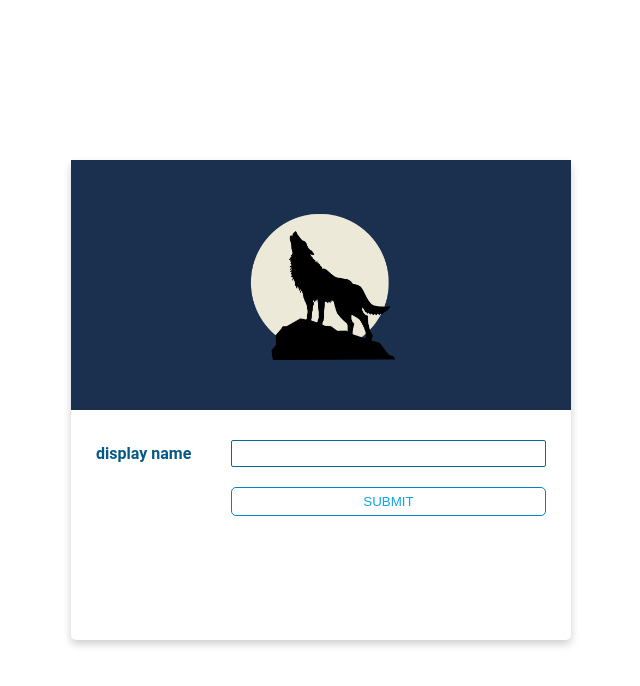
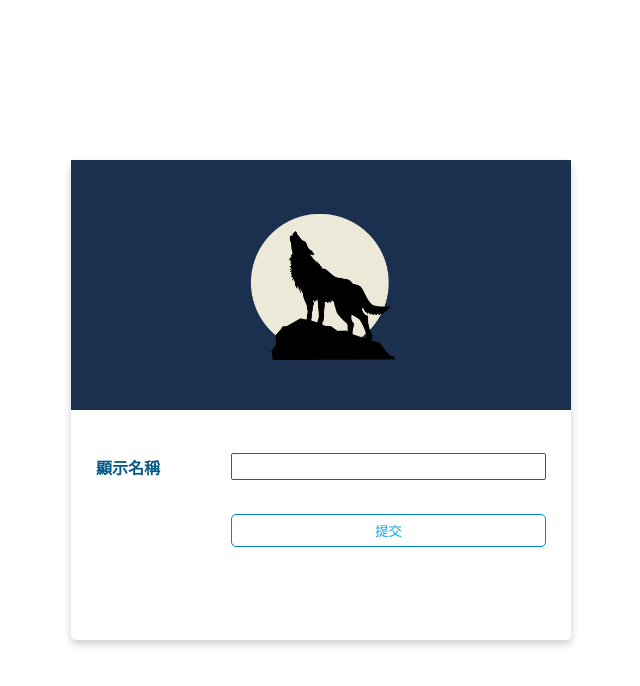
Before and after one commit to shunkongcheung/wolverine-frontend, a Next.js app: page /register in a window 1280 px wide. Shown: the top 686 px of the page, without its empty margins (319-959 px from the left). Built offline with nearby package versions, Linux system fonts and the light colour scheme.

Commit message:
feat(register): use Card

```diff
--- a/src/pages/register.tsx
+++ b/src/pages/register.tsx
@@ -1,8 +1,10 @@
-import { doc, getFirestore, setDoc } from "firebase/firestore";
 import type { NextPage } from "next";
 import { useRouter } from "next/router";
+import { doc, getFirestore, setDoc } from "firebase/firestore";
 import { FormEvent, useCallback, useState } from "react";
 import styled from "styled-components";
+
+import { Card } from "../components";
 import { getFirebaseApp } from "../utils";
 
 const Container = styled.div`
@@ -13,45 +15,16 @@ const Container = styled.div`
   justify-content: center;
 `;
 
-const Card = styled.div`
-  border-radius: 5px;
-  width: 500px;
-  height: 700px;
-  max-width: 70%;
-  max-height: 60vh;
-  box-shadow: 0 4px 8px 0 rgba(0, 0, 0, 0.2);
-  transition: 0.3s;
-
-  display: flex;
-  flex-direction: column;
-`;
-
 const Content = styled.div`
-  padding: 20px 0;
+  margin: 20px 0;
   width: 100%;
   display: flex;
   flex-direction: column;
-  justify-content: end;
+  justify-content: space-evenly;
   align-items: center;
   height: 100%;
 `;
 
-const IconContainer = styled.div`
-  width: 100%;
-  background: #1b304f;
-  display: flex;
-  justify-content: center;
-
-  padding: 50px 0;
-`;
-
-const Icon = styled.div`
-  background: url(/main-icon.jpg);
-  background-size: contain;
-  background-repeat: no-repeat;
-  width: 200px;
-  height: 150px;
-`;
 const Input = styled.input`
   border: 1px solid ${({ theme }) => theme.colors.primary[700]};
   border-radius: 2px;
@@ -130,13 +103,10 @@ const Register: NextPage = () => {
   return (
     <Container>
       <Card>
-        <IconContainer>
-          <Icon />
-        </IconContainer>
         <form onSubmit={submit}>
           <Content>
             <Row>
-              <Title>display name</Title>
+              <Title>顯示名稱</Title>
               <Input
                 name="username"
                 type="text"
@@ -145,7 +115,7 @@ const Register: NextPage = () => {
               />
             </Row>
             <Row>
-              <SubmitBtn type="submit">SUBMIT</SubmitBtn>
+              <SubmitBtn type="submit">提交</SubmitBtn>
             </Row>
           </Content>
         </form>
```
